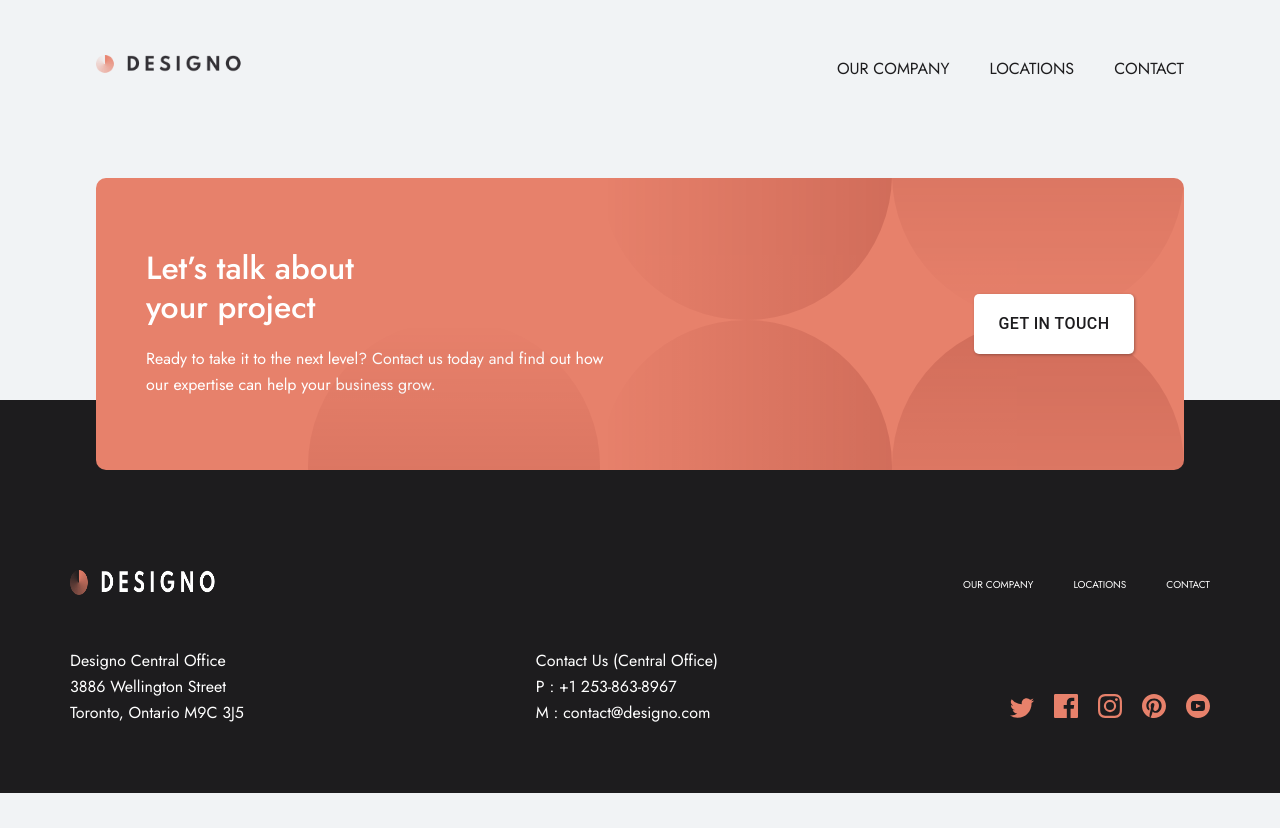
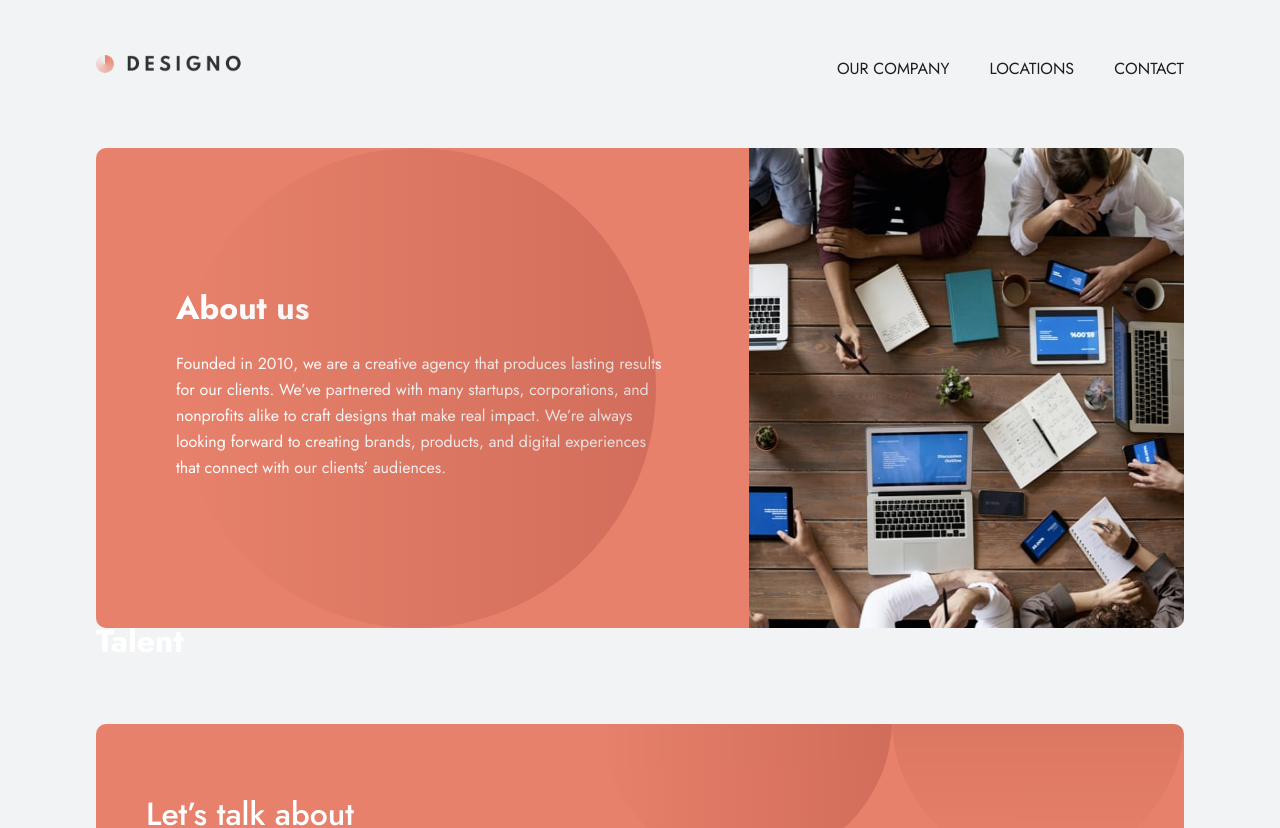
Before and after one commit to Godswilldev/Designo-Multipage, a React (Create React App) app: page /company in a window 1280 px wide. Shown: the top 828 px of the page. Before the commit the page ends 800 px from the top, so only its background shows below. Built offline with nearby package versions, Linux system fonts and the light colour scheme.

Commit message:
Add about page

```diff
--- a/src/App.js
+++ b/src/App.js
@@ -10,7 +10,9 @@ import { device } from "./Helpers/MediaQueries";
 import WebDesign from "./Components/WebDesign/WebDesign";
 import AppDesign from "./Components/AppDesign/AppDesign";
 import GraphicsDesign from "./Components/GraphicsDesign/GraphicsDesign";
-
+import AboutUs from "./Components/About/AboutUs";
+import Location from "./Components/Location/Location";
+import ContactUs from "./Components/Contact/ContactUs";
 const Apps = styled.div`
   width: 85%;
   margin: 0 auto;
@@ -32,6 +34,9 @@ const App = () => {
           <Route exact path="/web" component={WebDesign} />
           <Route exact path="/app" component={AppDesign} />
           <Route exact path="/graphics" component={GraphicsDesign} />
+          <Route exact path="/company" component={AboutUs} />
+          <Route exact path="/contact" component={ContactUs} />
+          <Route exact path="/location" component={Location} />
         </Switch>
       </Apps>
       <LetsTalk />
--- /dev/null
+++ b/src/Components/About/AboutUs.js
@@ -0,0 +1,69 @@
+import React from "react";
+import styled from "styled-components";
+import aboutImg from "../../assets/about/desktop/image-about-hero.jpg";
+import bg_pattern from "../../assets/about/desktop/bg-pattern-hero-about-desktop.svg";
+import * as variables from "../../Helpers/Variables";
+import Talent from "./Talent";
+const About = styled.div`
+  margin-top: 5rem;
+  color: ${variables.primaryColors.white};
+
+  .about__header {
+    display: grid;
+    grid-template-columns: 60% 1fr;
+    height: 48rem;
+    border-radius: 1rem;
+    overflow: hidden;
+
+    &--text {
+      padding: 0 8rem;
+      position: relative;
+      background-color: ${variables.primaryColors.peach};
+      display: flex;
+      flex-direction: column;
+      justify-content: center;
+      overflow: hidden;
+
+      h1 {
+        margin-bottom: 3rem;
+      }
+
+      img {
+        position: absolute;
+        height: 100%;
+      }
+    }
+    &--img {
+      img {
+        width: 100%;
+        height: 100%;
+      }
+    }
+  }
+`;
+
+const AboutUs = () => {
+  return (
+    <About>
+      <div className="about__header">
+        <div className="about__header--text">
+          <h1>About us</h1>
+          <p>
+            Founded in 2010, we are a creative agency that produces lasting
+            results for our clients. We’ve partnered with many startups,
+            corporations, and nonprofits alike to craft designs that make real
+            impact. We’re always looking forward to creating brands, products,
+            and digital experiences that connect with our clients’ audiences.
+          </p>
+          <img src={bg_pattern} alt="bg pattern" />
+        </div>
+        <div className="about__header--img">
+          <img src={aboutImg} alt="About imag" />
+        </div>
+      </div>
+      <Talent />
+    </About>
+  );
+};
+
+export default AboutUs;
--- /dev/null
+++ b/src/Components/Contact/ContactUs.js
@@ -0,0 +1,11 @@
+import React from "react";
+
+const ContactUs = () => {
+  return (
+    <div>
+      <h1>Contact us</h1>
+    </div>
+  );
+};
+
+export default ContactUs;
--- /dev/null
+++ b/src/Components/Location/Location.js
@@ -0,0 +1,11 @@
+import React from "react";
+
+const Location = () => {
+  return (
+    <div>
+      <h1>location</h1>
+    </div>
+  );
+};
+
+export default Location;
--- a/src/Helpers/Globalstyes.js
+++ b/src/Helpers/Globalstyes.js
@@ -11,6 +11,9 @@ const GlobalStyles = createGlobalStyle`
 
     html{
         box-sizing: border-box;
+        @media ${device.desktop}{
+            font-size: 80%;
+        }
         @media ${device.laptopL}{
             font-size: 62.5%;
         }
```
